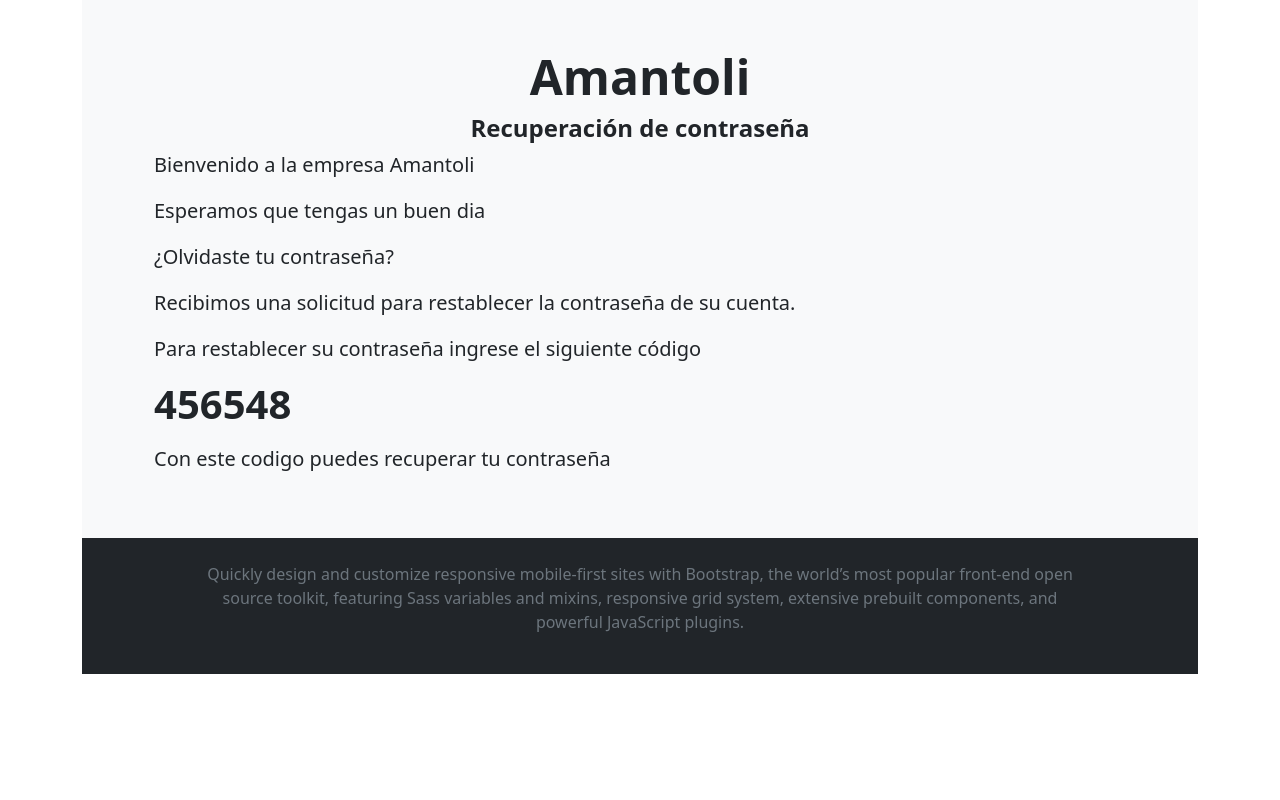
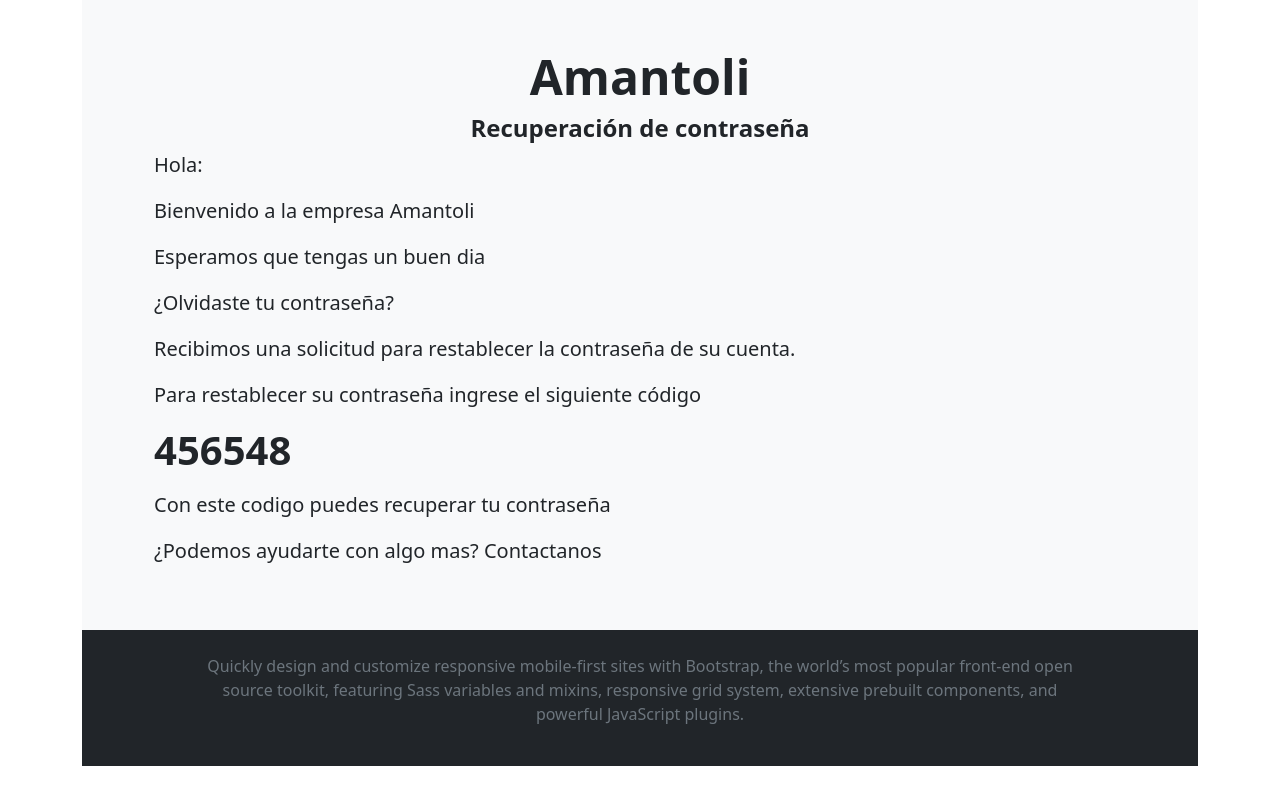
Before and after one commit to henryxhdezcruz/servidor_nodejs_email_amantoli, a website: page reset_password.html in a window 1280 px wide. Drawn offline with nearby package versions, Linux system fonts and the light colour scheme.

Commit message:
Update reset_password.html

```diff
--- a/reset_password.html
+++ b/reset_password.html
@@ -17,6 +17,7 @@
           <h4 class="fw-bold text-center">Recuperación de contraseña</h4>
 
           <div class="container ps-5">
+            <p class="lead">Hola: </p>
             <p class="lead">Bienvenido a la empresa Amantoli</p>
             <p class="lead">Esperamos que tengas un buen dia</p>
             <p class="lead">¿Olvidaste tu contraseña?</p>
@@ -24,6 +25,7 @@
             <p class="lead">Para restablecer su contraseña ingrese el siguiente código</p>
             <p class="display-6 lead fw-bold">456548</p>
             <p class="lead">Con este codigo puedes recuperar tu contraseña</p>
+            <p class="lead">¿Podemos ayudarte con algo mas? Contactanos</p>
           </div>
         </div>
 
```
